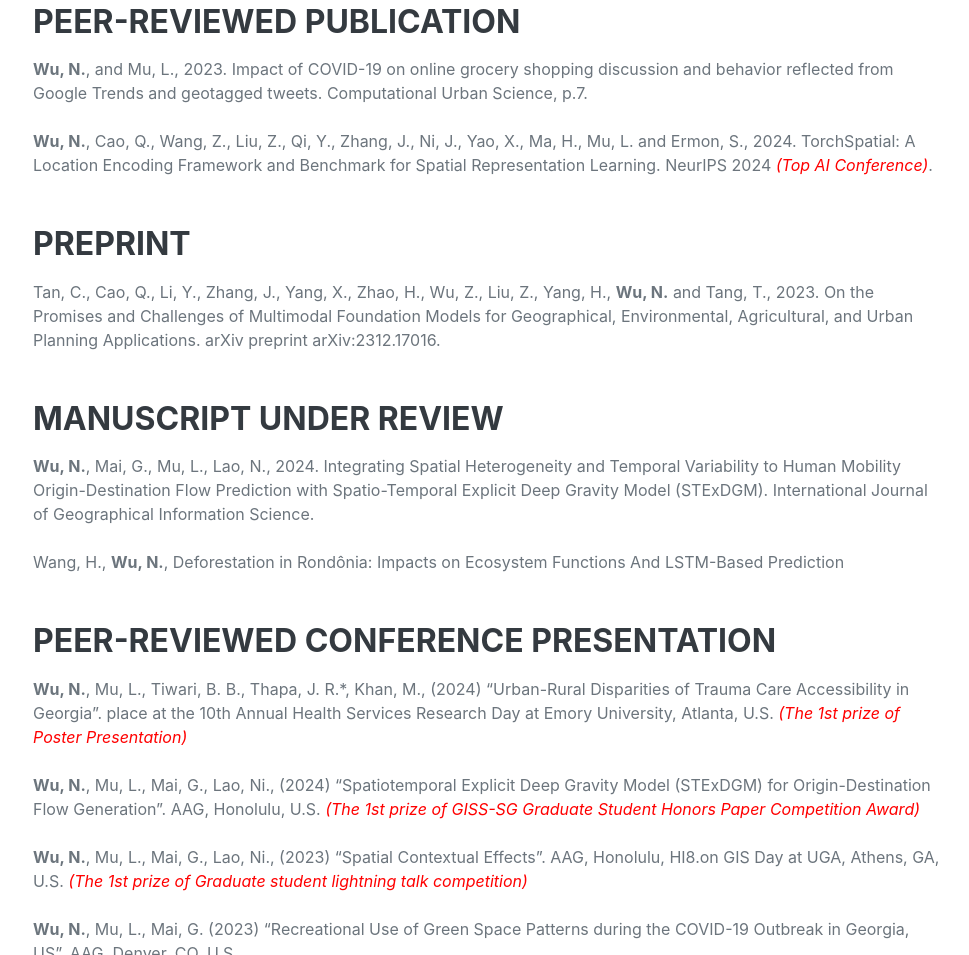
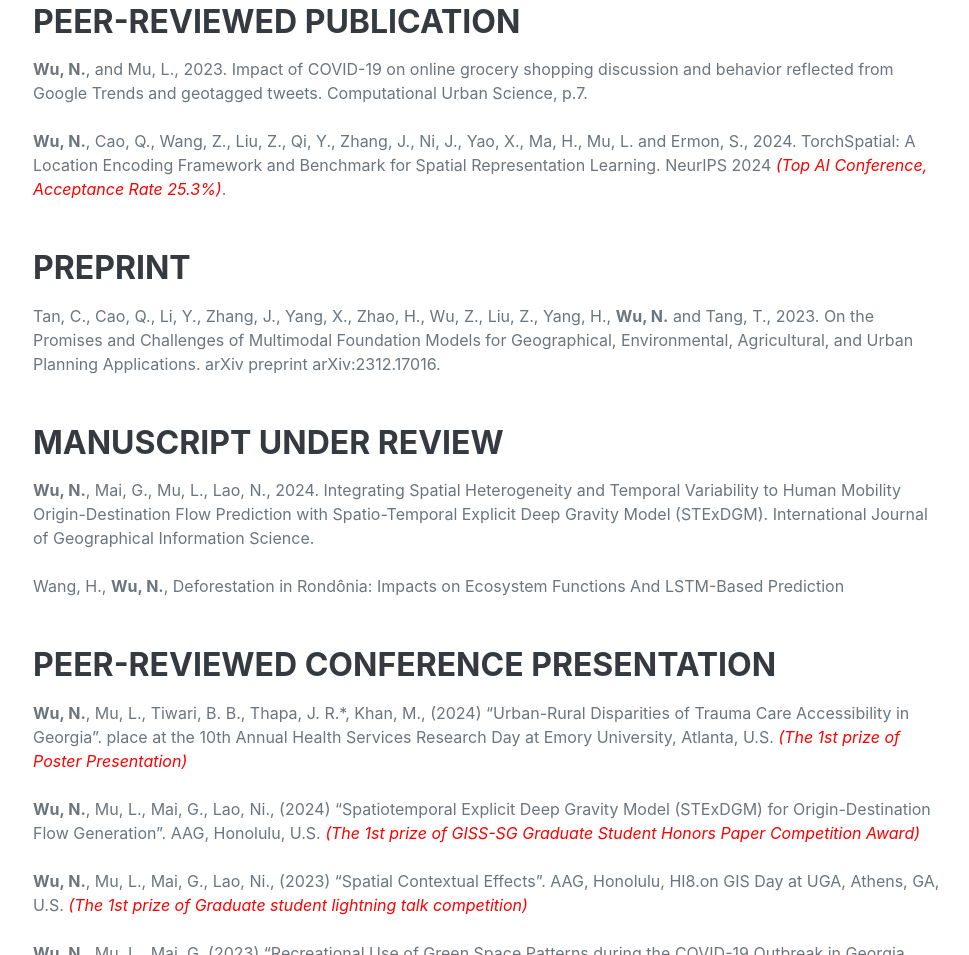
Before and after one commit to NeminWu/neminwu.github.io, a website: page index.html in a window 1280 px wide. Shown: the part 1935-2890 px from the top of the page, without its empty margins (287-1256 px from the left). Drawn offline with nearby package versions, Linux system fonts and the light colour scheme; a web font is replaced by a local one.

Commit message:
Update index.html

```diff
--- a/index.html
+++ b/index.html
@@ -116,7 +116,7 @@
                         <h3 class="mb-3">Peer-reviewed Publication</h3>
                         <div><b>Wu, N.</b>, and Mu, L., 2023. Impact of COVID-19 on online grocery shopping discussion and behavior reflected from Google Trends and geotagged tweets. Computational Urban Science, p.7.</div>
                         <br>
-                        <div><b>Wu, N.</b>, Cao, Q., Wang, Z., Liu, Z., Qi, Y., Zhang, J., Ni, J., Yao, X., Ma, H., Mu, L. and Ermon, S., 2024. TorchSpatial: A Location Encoding Framework and Benchmark for Spatial Representation Learning. NeurIPS 2024 <font color="red"><i>(Top AI Conference)</i></font>.</div>
+                        <div><b>Wu, N.</b>, Cao, Q., Wang, Z., Liu, Z., Qi, Y., Zhang, J., Ni, J., Yao, X., Ma, H., Mu, L. and Ermon, S., 2024. TorchSpatial: A Location Encoding Framework and Benchmark for Spatial Representation Learning. NeurIPS 2024 <font color="red"><i>(Top AI Conference, Acceptance Rate 25.3%)</i></font>.</div>
                     </div>
 
                     <div class="resume-content mb-5">
```
